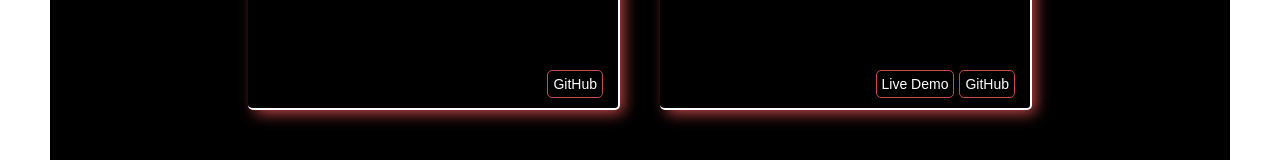
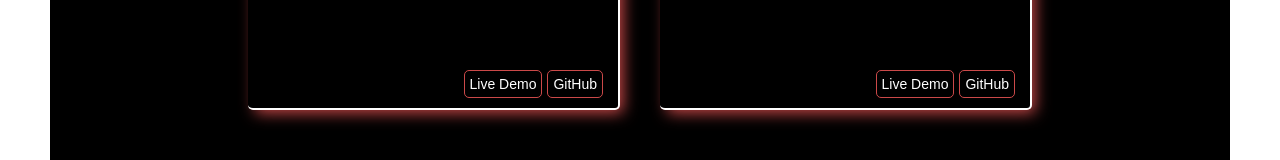
Before and after one commit to Viktoryia-Vysotskaya/Portfolio, a React (Create React App) app: page / in a window 1280 px wide. Shown: the part 2297-2457 px from the top of the page. Built offline with nearby package versions, Linux system fonts and the light colour scheme.

Commit message:
Update screenshot / Update link / Update Readme

```diff
--- a/src/data/data.js
+++ b/src/data/data.js
@@ -207,6 +207,7 @@ export const portfolio = [
     details:
       "Online portfolio with seamless scrolling: discover me, my skills, and projects - all in one swift scroll.",
     img: "/images/portfolio/Portfolio.png",
+    link: "https://portfolio-viktoryiavysots.replit.app",
     github: "https://github.com/Viktoryia-Vysotskaya/Portfolio",
   },
 ];
```
Also changed, not shown: 2 other files (tests, documents, lock files or other folders).
